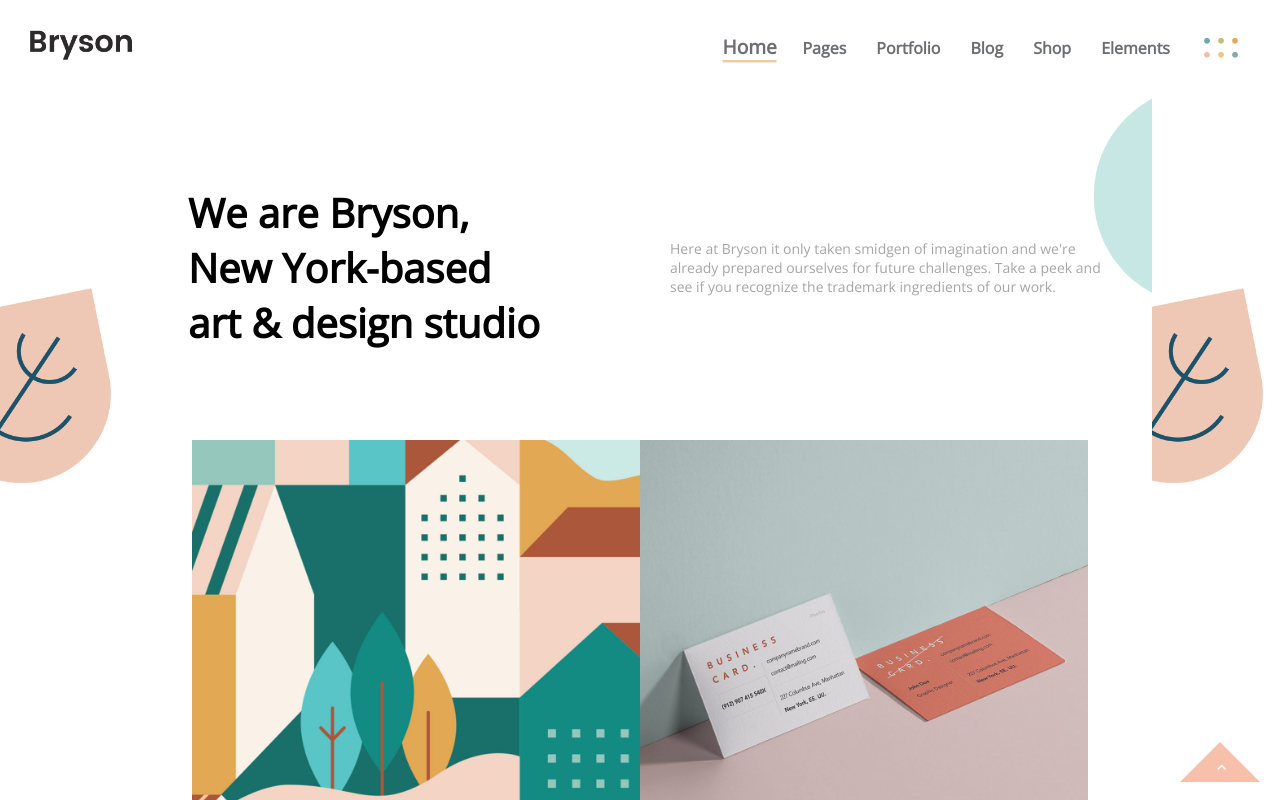
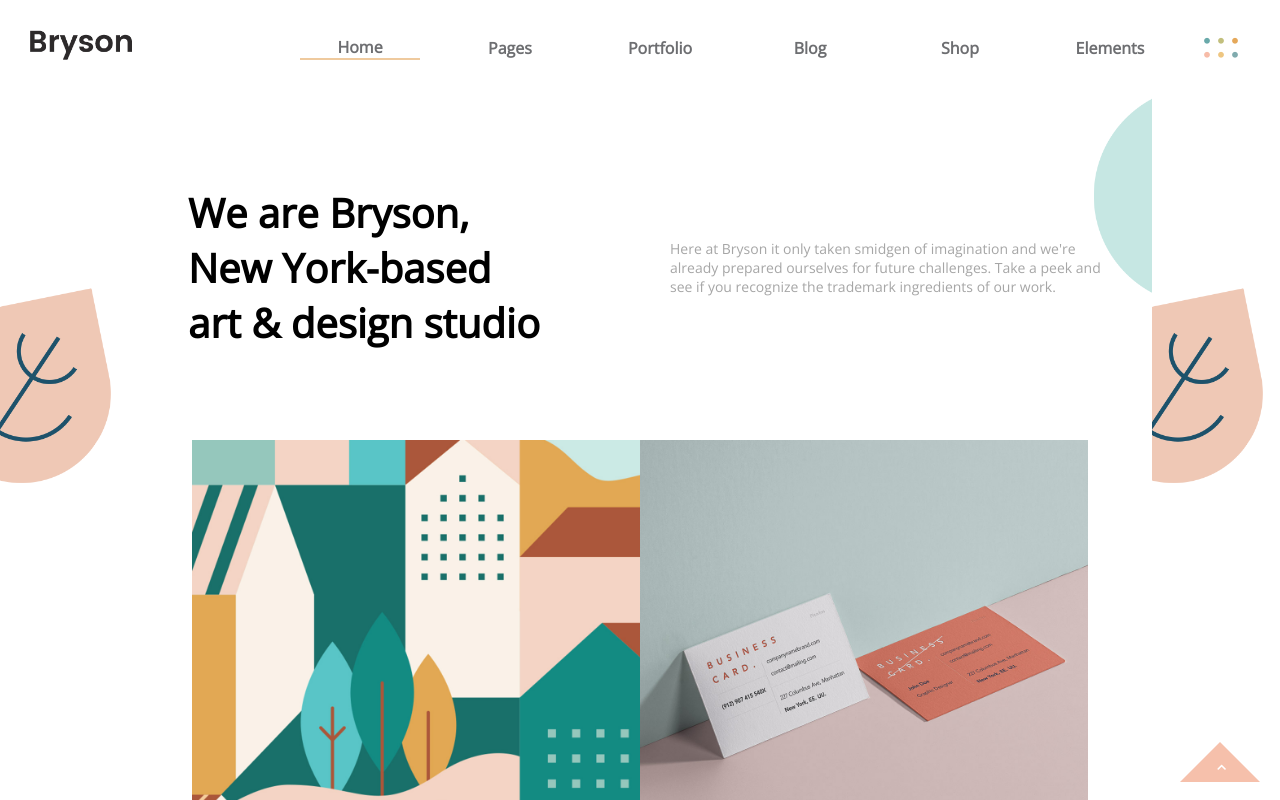
Before and after one commit to andreagorno/proj-html-vuejs, a Vue app: page / in a window 1280 px wide. Shown: the top 800 px of the page. Built offline with nearby package versions, Linux system fonts and the light colour scheme.

Commit message:
aggiunto menu scrolldown

```diff
--- a/src/App.vue
+++ b/src/App.vue
@@ -39,32 +39,68 @@ export default {
         {
           title: "Home",
           id: 1,
-          color: "blue"
+          color: "blue",
+          listOne: false,
+          subMenu1: "Main home",
+          subMenu2: "Portfolio pinterest",
+          subMenu3: "Agency home",
+          subMenu4: "Design studio",
+          subMenu5: "Illustrator portfolio",
         },
         {
           title: "Pages",
           id: 2,
-          color: "lightgreen"
+          color: "lightgreen",
+          listOne: false,
+          subMenu1: "About us",
+          subMenu2: "About me",
+          subMenu3: "Our services",
+          subMenu4: "Our team",
+          subMenu5: "Get in touch",
         },
         {
           title: "Portfolio",
           id: 3,
-          color: "orange"
+          color: "orange",
+          listOne: false,
+          subMenu1: "Standard",
+          subMenu2: "Gallery",
+          subMenu3: "Gallery joined",
+          subMenu4: "Pinterest",
+          subMenu5: "Masonry",
         },
         {
           title: "Blog",
           id: 4,
-          color: "pink"
+          color: "pink",
+          listOne: false,
+          subMenu1: "Mansory list",
+          subMenu2: "Right sidebar",
+          subMenu3: "Left sidebar",
+          subMenu4: "No sidebar",
+          subMenu5: "Post types",
         },
         {
           title: "Shop",
           id: 5,
-          color: "yellow"
+          color: "yellow",
+          listOne: false,
+          subMenu1: "Product list",
+          subMenu2: "Product single",
+          subMenu3: "Layouts",
+          subMenu4: "Pages",
+          subMenu5: "Items",
         },
         {
           title: "Elements",
           id: 6,
-          color: "green"
+          color: "green",
+          listOne: false,
+          subMenu1: "Accordions",
+          subMenu2: "Tabs",
+          subMenu3: "Buttons",
+          subMenu4: "Call to action",
+          subMenu5: "Clients",
         }
       ],
       medias: [
--- a/src/components/Header.vue
+++ b/src/components/Header.vue
@@ -14,9 +14,19 @@
         class="items"
         :class="{'active' : element.id == activeItem}"
         @click="setActive(element.id)"
+        @mouseover="element.listOne = true"
+        @mouseleave="element.listOne = false"
       >
       {{ element.title }}
+      <ul v-if="element.listOne" @click="element.listOne = false">
+        <li>{{ element.subMenu1 }}</li>
+        <li>{{ element.subMenu2 }}</li>
+        <li>{{ element.subMenu3 }}</li>
+        <li>{{ element.subMenu4 }}</li>
+        <li>{{ element.subMenu5 }}</li>
+      </ul>
       </div>
+
       <div class="dotmenu">
         <i
         :class="`fas fa-circle ${element.color}`"
@@ -51,8 +61,15 @@ export default {
     data: function () {
       return {
         activeItem: 1,
+
+
+
+
+
+
       }
     },
+
 
     methods: {
       setActive: function (newActive) {
@@ -111,19 +128,41 @@ export default {
           align-items: center;
 
           .items {
+            position: relative;
+            width: 120px;
+            text-align: center;
             margin-right: 30px;
             font-weight: bold;
             color: $mainTextColor1;
             cursor: pointer;
-            transition: all 0.5s;
-          }
-          .items:hover {
-            transform: scale(1.2);
+
+            ul {
+              position: absolute;
+              top: 105%;
+              left: 50%;
+              width: 150%;
+              transform: translateX(-50%);
+              list-style: none;
+              background-color: #FAF9F9;
+              // transition: all 0.5s;
+
+              li {
+                padding: 15px 5px;
+                color: $mainTextColor2;
+                font-weight: 400;
+
+                &:hover {
+                  border-bottom: 2px solid #EFCA9E;
+                  background-color: #E5A85A;
+                  color: white;
+                }
+              }
+            }
           }
         }
         .active {
         border-bottom: 2px solid #EFCA9E;
-        transform: scale(1.2);
+        // transform: scale(1.2);
         }
 
         .dotmenu {
```
